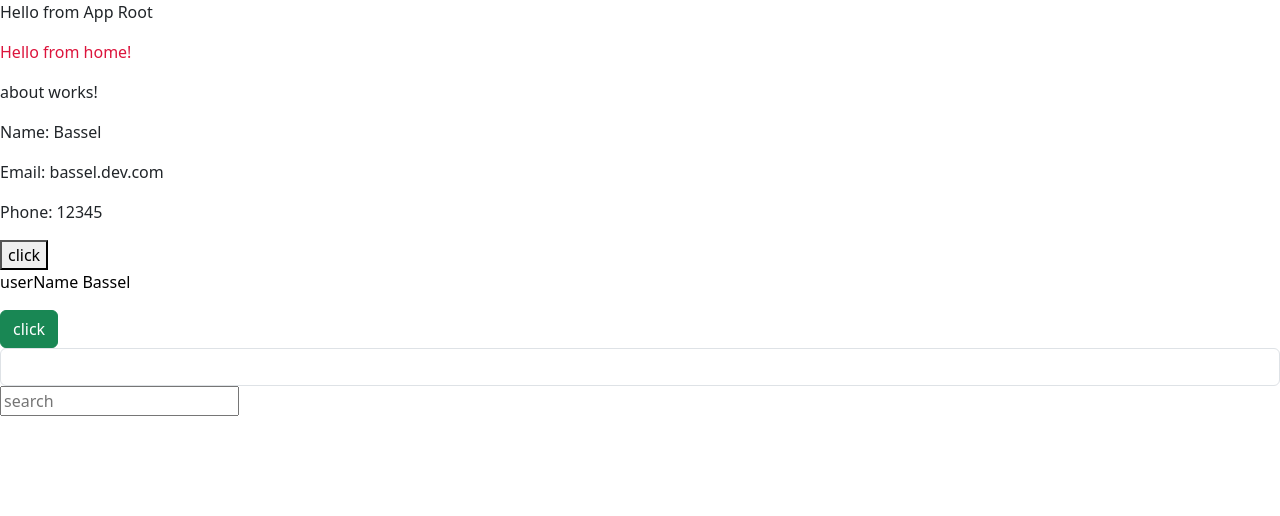
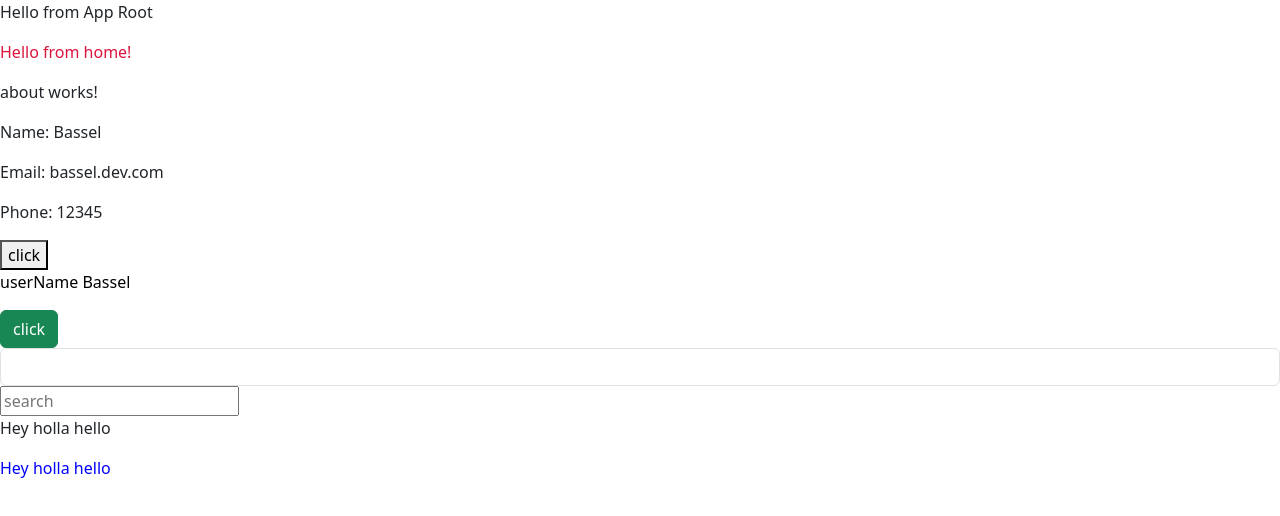
Before and after one commit to bassel-islam/Angular-Project, an Angular app: page / in a window 1280 px wide. Shown: the top 516 px of the page. Built offline with nearby package versions, Linux system fonts and the light colour scheme.

Commit message:
ng calss,ng styles.

```diff
--- a/src/app/app.html
+++ b/src/app/app.html
@@ -15,3 +15,7 @@
 <!--2 way binding-->
 <input type="text" placeholder="search" [(ngModel)]="searchInput"/>
 {{searchInput}}
+
+<!--ng class ,  ng styles-->
+<p [ngClass]="{'bg-info':flag}">Hey holla hello</p>
+<p [ngStyle]="{color:flag? 'red':'blue'}">Hey holla hello</p>
--- a/src/app/app.ts
+++ b/src/app/app.ts
@@ -3,10 +3,11 @@ import { RouterOutlet } from '@angular/router';
 import { Home } from "./pages/app-home/home.component";
 import { About } from "./about/about";
 import { FormsModule } from '@angular/forms';
+import { CommonModule } from '@angular/common';
 
 @Component({
   selector: 'app-root',
-  imports: [RouterOutlet, Home, About,FormsModule],
+  imports: [RouterOutlet, Home, About,FormsModule,CommonModule],
   templateUrl: './app.html',
   styleUrl: './app.scss'
 })
```
